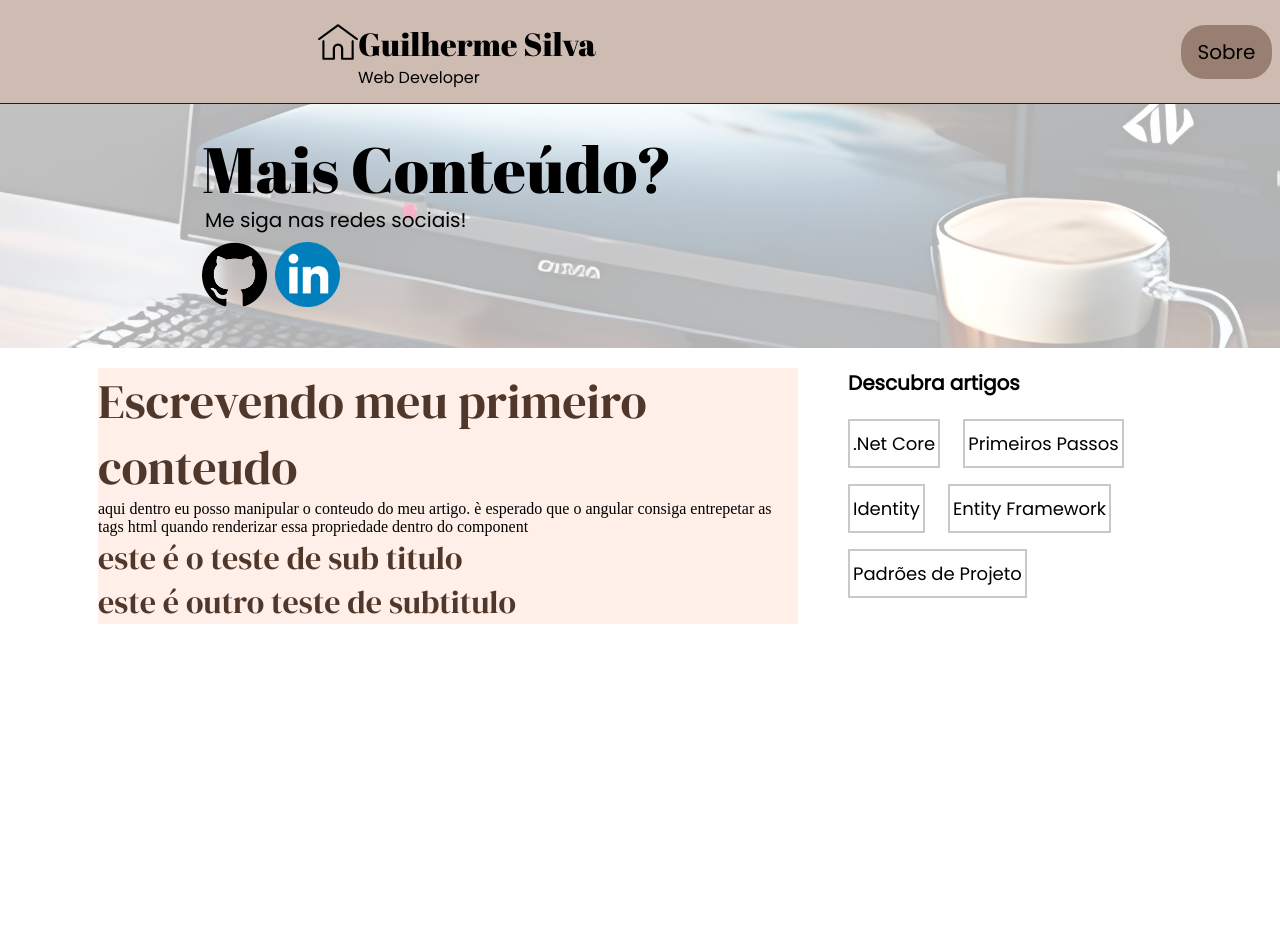
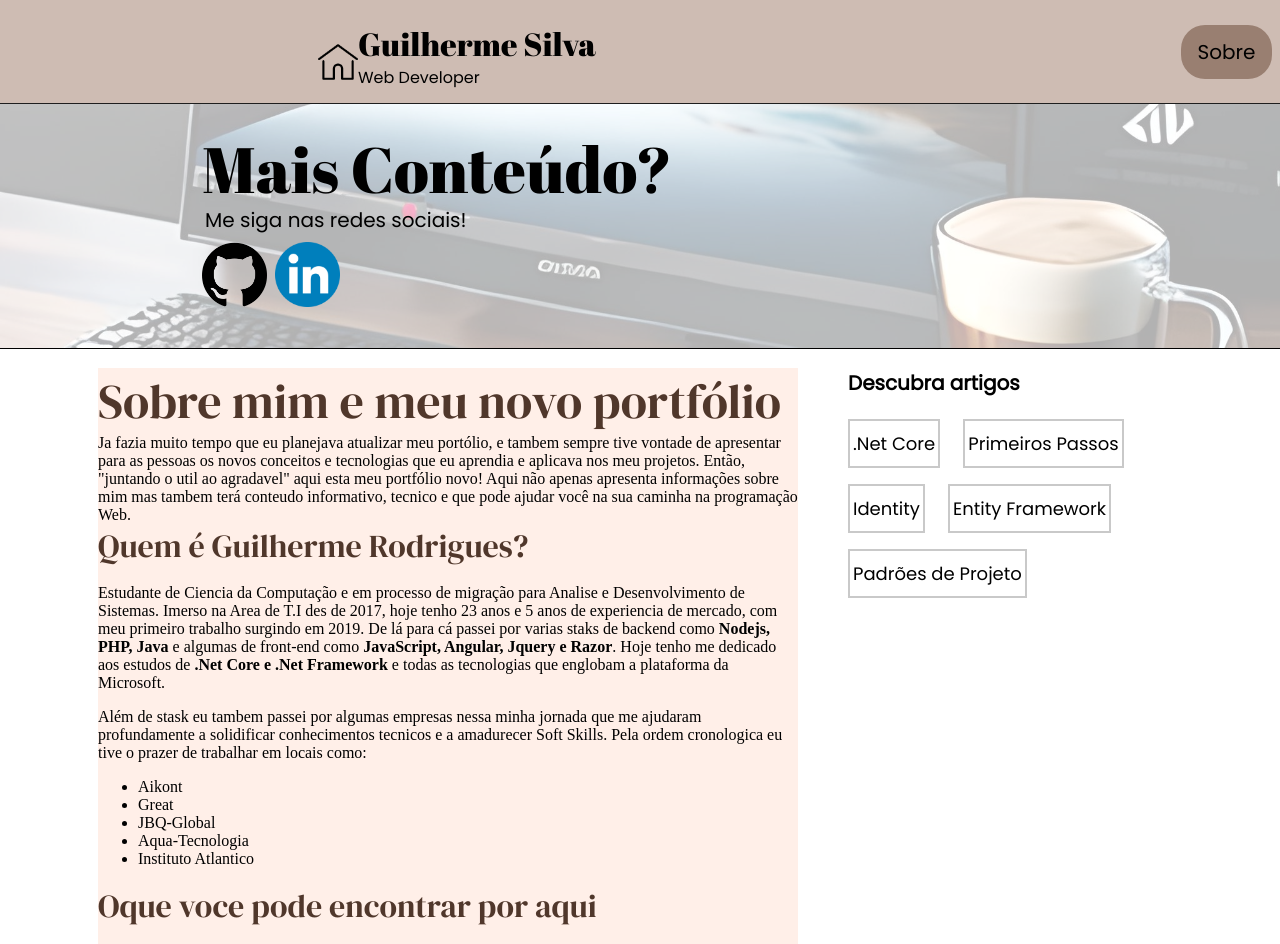
Before and after one commit to DevGuilhermeSv/Portfolio, an Angular app: page /article/1 in a window 1280 px wide. Shown: the top 944 px of the page. Before the commit the page ends 800 px from the top, so only its background shows below. Built offline with nearby package versions, Linux system fonts and the light colour scheme.

Commit message:
about me

```diff
--- a/src/app/Components/Articles/Articles.ts
+++ b/src/app/Components/Articles/Articles.ts
@@ -1,15 +1,58 @@
 import { Articles } from "src/app/IArticles";
 
-export const articlesList:Articles[] = [
-    {
-        id: 1,
-        title:"Gerando e aplicando migrations com .Net 6",
-        data: "22/03",
-        description:"Como gerar migrations a partidar de um modelo e aplicar para um banco de dados relacional",
-        img:"../../assets/icons/NET_Core_Logo.svg.png",
-        content:`<div class="title"> Escrevendo meu primeiro conteudo </div>
-        <div class="content"> aqui dentro eu posso manipular o conteudo do meu artigo. è esperado que o angular consiga entrepetar as tags html quando renderizar essa propriedade dentro do component</div>
-        <div class="sub-title"> este é o teste de sub titulo </div>
-        <div class="sub-title"> este é outro teste de subtitulo</div>`,
-      }
-    ]
+export const articlesList: Articles[] = [
+  {
+    id: 1,
+    title: "Sobre mim e meu novo portfólio",
+    data: "23/03",
+    description: "Quem sou, oque faço e quais as minhas experiências. Falerei um pouco sobre mim e sobre este meu novo espaço...",
+    img: "",
+    content: `
+    <div class="content"> Ja fazia muito tempo que eu planejava atualizar meu portólio, e tambem sempre tive vontade de apresentar para as pessoas os
+    novos conceitos e tecnologias que eu aprendia e aplicava nos meu projetos. Então, "juntando o util ao agradavel" aqui esta meu portfólio novo!
+    Aqui não apenas apresenta informações sobre mim mas tambem terá conteudo informativo, tecnico e que pode ajudar você na sua caminha na programação Web.</div>
+    <div class="sub-title">Quem é Guilherme Rodrigues?</div>
+    <div class="content"><p> Estudante de Ciencia da Computação e em processo de migração para Analise e Desenvolvimento de Sistemas.
+    Imerso na Area de T.I des de 2017, hoje tenho 23 anos e 5 anos de experiencia de mercado, com meu primeiro trabalho surgindo em 2019.
+    De lá para cá passei por varias staks de backend como <b>Nodejs, PHP, Java</b> e algumas de front-end como <b> JavaScript, Angular, Jquery e Razor</b>.
+    Hoje tenho me dedicado aos estudos de <b> .Net Core e .Net Framework </b> e todas as tecnologias que englobam a plataforma da Microsoft. </p>
+    <p>Além de stask eu tambem passei por algumas empresas nessa minha jornada que me ajudaram profundamente a solidificar conhecimentos tecnicos e
+    a amadurecer Soft Skills. Pela ordem cronologica eu tive o prazer de trabalhar em locais como:</p>
+    <ul>
+      <li>Aikont</li>
+      <li>Great</li>
+      <li>JBQ-Global</li>
+      <li>Aqua-Tecnologia</li>
+      <li>Instituto Atlantico</li>
+    </ul>
+    </div>
+
+    <div class="sub-title">Oque voce pode encontrar por aqui</div>
+    <div class="content">
+    <p> Aqui no meu portfólio voce vai encontrar conteudos sobre as mais diversas areas do desenvolvimento de softwares. Estou comprometido a toda semana
+    adicionar um artigo novo para ajudar a solidificar os meus e os seus conhecimentos. Muitos dos topicos abordados por aqui são relacionados ao .Net (C#)
+    mas você tambem pode esperar por conteudos relacionados como Redes de computadores e seu protocolos, Criptografia, Exemplos de aplicações,
+    Padrões de projetos, Bancos de dados e talvez um pocuo da cultura DevOps.</p>
+
+    </div>
+    <div class="sub-title">Artigos e codigos</div>
+    <div class="content">
+    <p>Tambem devo estar sempre disponibilizando (quando for o caso) o codigo das aplicações no meu <a href="https://github.com/DevGuilhermeSv" target="_blank"><b> Github</b></a> então
+    eu ja recomendo dar uma olhadinha por lá para conferir todos os projetos disponiveis
+    e se estiver a vontade, confira também o meu  <a href="https://www.linkedin.com/in/guilherme-silva-6373ab19a/" target="_blank"><b> LinkedIn</b></a> que tambem é aberto para todos</p>
+    </div>`,
+    topic: ''
+  },
+  // {
+  //   id: 2,
+  //   title: "Gerando e aplicando migrations com .Net 6",
+  //   data: "22/03",
+  //   description: "Como gerar migrations a partidar de um modelo e aplicar para um banco de dados relacional",
+  //   img: "../../assets/icons/NET_Core_Logo.svg.png",
+  //   content: `<div class="title"> Escrevendo meu primeiro conteudo </div>
+  //       <div class="content"> aqui dentro eu posso manipular o conteudo do meu artigo. è esperado que o angular consiga entrepetar as tags html quando renderizar essa propriedade dentro do component</div>
+  //       <div class="sub-title"> este é o teste de sub titulo </div>
+  //       <div class="sub-title"> este é outro teste de subtitulo</div>`,
+  //   topic: 'dotnet'
+  // }
+]
--- a/src/app/Components/Articles/article/article.component.html
+++ b/src/app/Components/Articles/article/article.component.html
@@ -1,3 +1,4 @@
-<div id="article" [innerHTML]="article.content">
-
+<div id="article" >
+    <div class="title"> {{article.title}} </div>
+    <div [innerHTML]="article.content"></div>
 </div>
--- a/src/app/Components/header/header.component.css
+++ b/src/app/Components/header/header.component.css
@@ -33,6 +33,8 @@
 #content div:nth-child(1){
     display: flex;
     flex-direction: row;
+    align-items: end;
+    cursor: pointer;
 }
 img{
     /* home 1 */
@@ -74,6 +76,7 @@ img{
 
 }
 button{
+    cursor: pointer;
     width: 91px;
     height: 54px;
     background: #997F71;
--- a/src/app/Components/header/header.component.html
+++ b/src/app/Components/header/header.component.html
@@ -1,13 +1,14 @@
 <div id="header">
    <div id="content">
-    <div>
+    <div (click)="home()">
         <img src="../../assets/icons/home.png" alt="">
         <div id="text">
             <div>Guilherme Silva</div>
             <div>Web Developer</div>
         </div>
     </div>
-    <button> Sobre</button>
+    <button  routerLink="/article/1"> Sobre</button>
+
 
    </div>
 </div>
--- a/src/app/Components/header/header.component.ts
+++ b/src/app/Components/header/header.component.ts
@@ -6,5 +6,7 @@ import { Component } from '@angular/core';
   styleUrls: ['./header.component.css']
 })
 export class HeaderComponent {
-
+   home=function(){
+    open('/home','_self')
+  }
 }
--- a/src/app/Components/welcome/welcome.component.css
+++ b/src/app/Components/welcome/welcome.component.css
@@ -4,6 +4,7 @@
     height: 244px;
     left: 0px;
     top: 104px;
+    border-bottom: #000000 solid 1px;
 }
 #welcome::before {
     content: "";
--- a/src/app/Components/welcome/welcome.component.html
+++ b/src/app/Components/welcome/welcome.component.html
@@ -3,8 +3,8 @@
 <div id="content-1">Mais Conteúdo?</div>
 <div id="content-2">Me siga nas redes sociais!</div>
 <div id="frame12">
-    <img src="../../assets/icons/LinkedIn_icon_circle.svg.png" alt="">
+   <a href="https://www.linkedin.com/in/guilherme-silva-6373ab19a/" target="_blank"><img src="../../assets/icons/LinkedIn_icon_circle.svg.png" alt=""></a>
 </div>
 <div id="frame11">
-    <img src="../../assets/icons/25231.png" alt="">
+    <a href="https://github.com/DevGuilhermeSv" target="_blank"> <img src="../../assets/icons/25231.png" alt=""> </a>
 </div>
--- a/src/app/IArticles.ts
+++ b/src/app/IArticles.ts
@@ -6,4 +6,5 @@ export interface Articles
     data: string;
     img: string;
     content:string;
+    topic:string
 }
```
